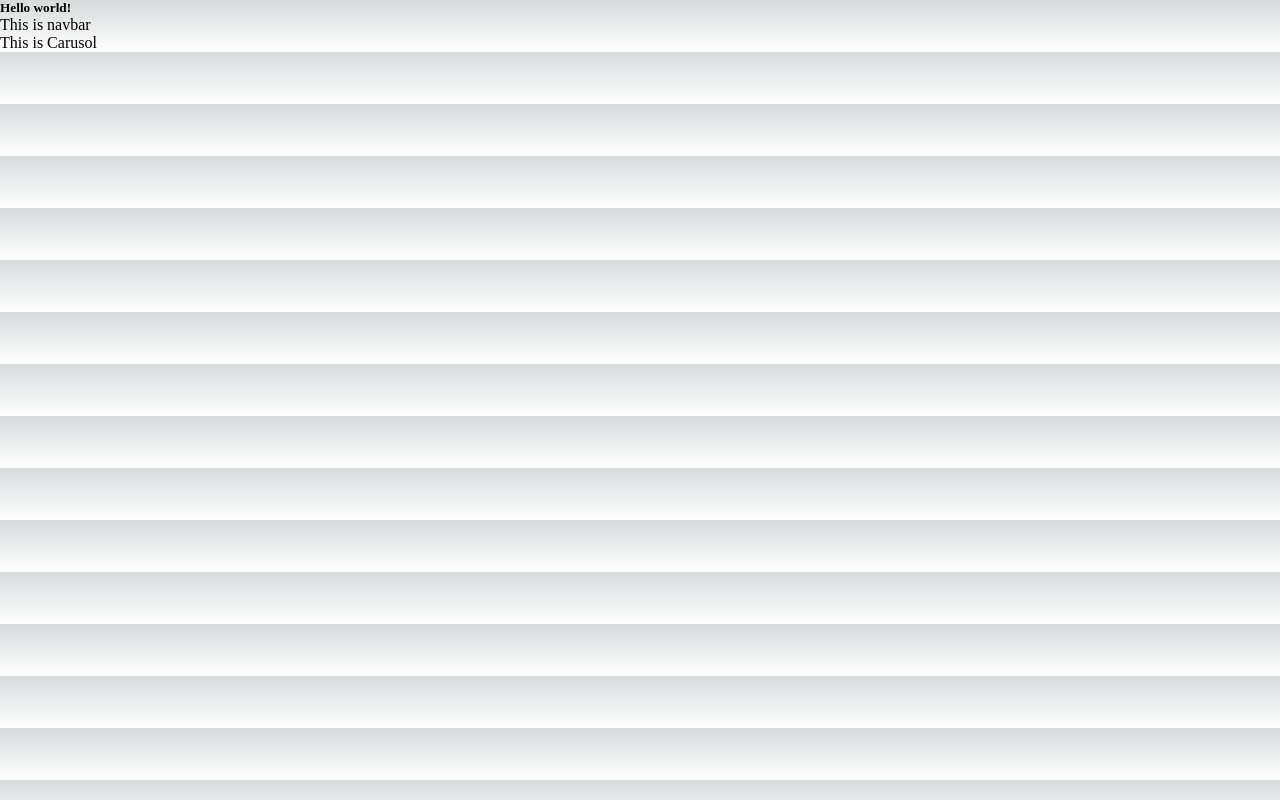
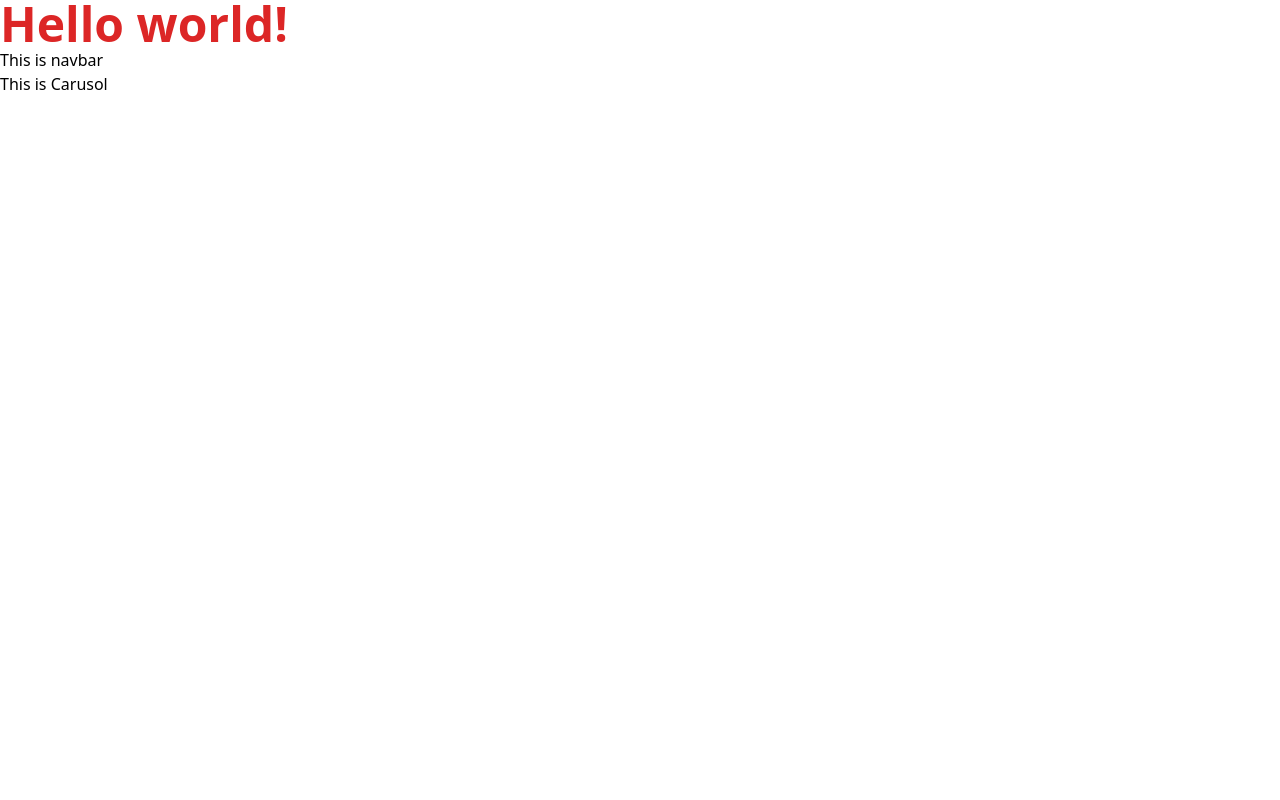
Before and after one commit to sheikh-momin/Smart-University-Protal, a Next.js app: page / in a window 1280 px wide. Built offline with nearby package versions, Linux system fonts and the light colour scheme.

Commit message:
tailwind set up2

```diff
--- a/styles/globals.css
+++ b/styles/globals.css
@@ -1,4 +1,4 @@
-:root {
+/* :root {
   --max-width: 1100px;
   --border-radius: 12px;
   --font-mono: ui-monospace, Menlo, Monaco, 'Cascadia Mono', 'Segoe UI Mono',
@@ -104,4 +104,7 @@ a {
   html {
     color-scheme: dark;
   }
-}
+} */
+@tailwind base;
+@tailwind components;
+@tailwind utilities;
```
